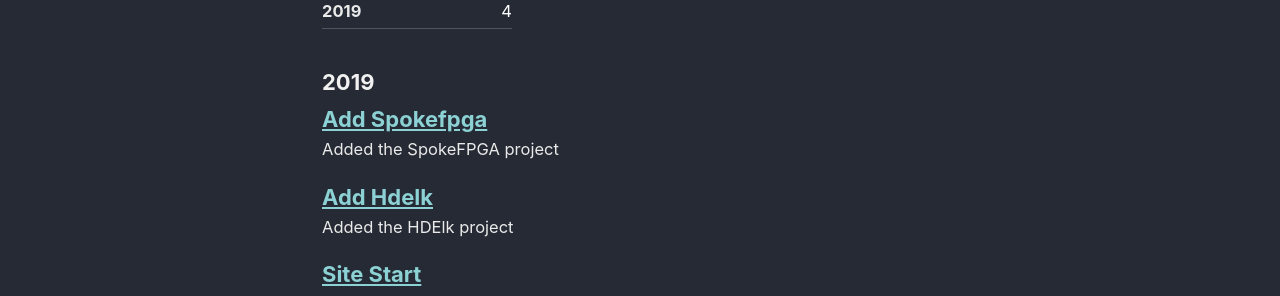
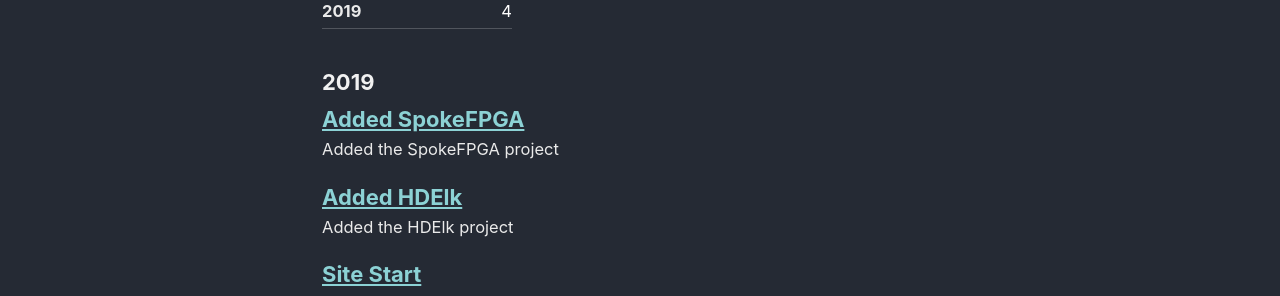
Before and after one commit to davidthings/davidthings.github.io, a Jekyll site: the page built from news.html, in a window 1280 px wide. Shown: the part 277-573 px from the top of the page. Built offline with Jekyll 4.4.1, drawn with Linux system fonts in a browser that asks for light colours; cached includes are drawn as plain includes; nearby versions of some CDN libraries.

Commit message:
page titles

```diff
--- a/_posts/2019-06-06-add-hdelk.md
+++ b/_posts/2019-06-06-add-hdelk.md
@@ -1,4 +1,5 @@
 ---
+title: "Added HDElk"
 header:
   image: /assets/images/usb_ser_ice40_detail_skinny.png
 ---
--- a/_posts/2019-06-07-add-spokefpga.md
+++ b/_posts/2019-06-07-add-spokefpga.md
@@ -1,4 +1,5 @@
 ---
+title: Added SpokeFPGA
 header:
   image: /assets/images/usb_ser_ice40_detail_skinny.png
 ---
```
